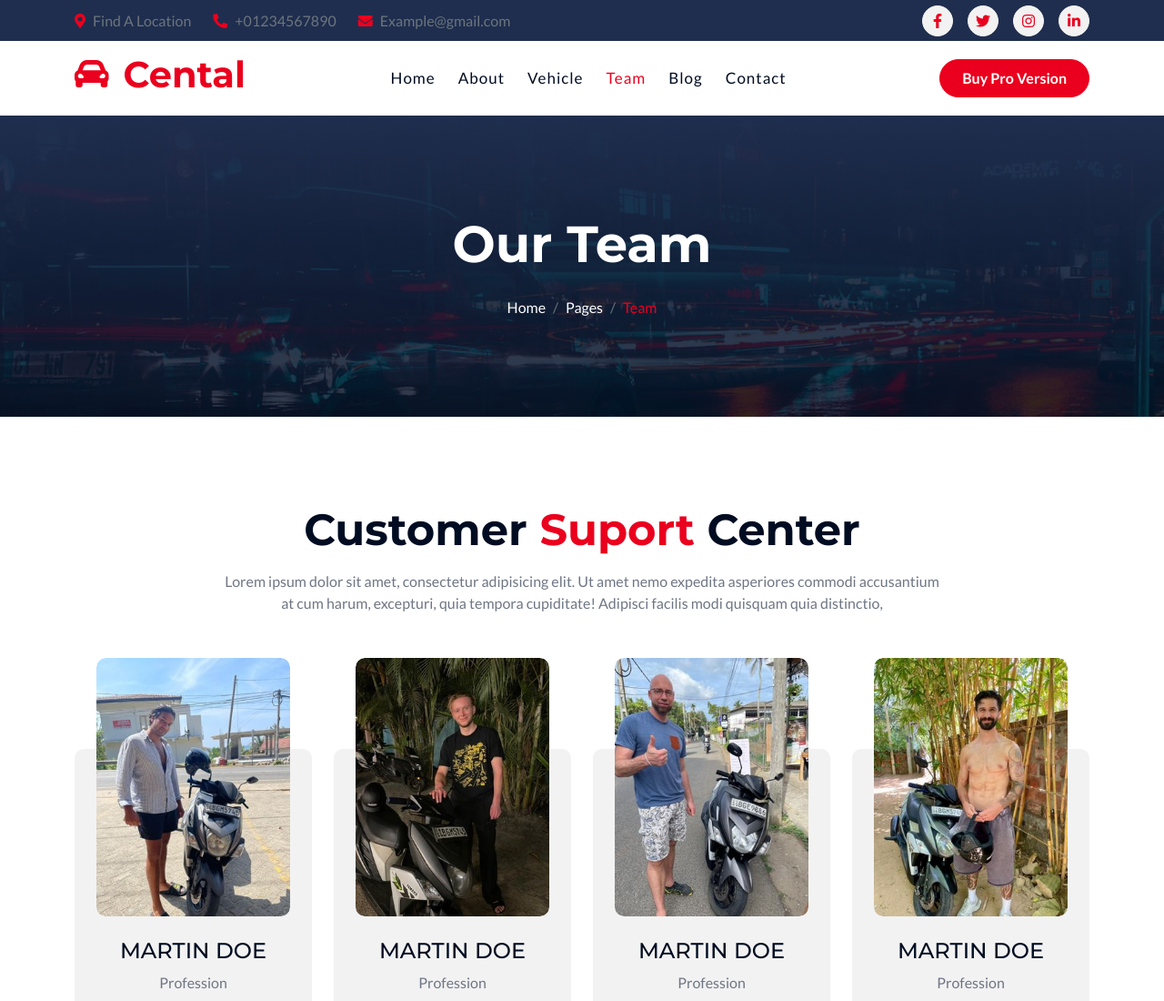
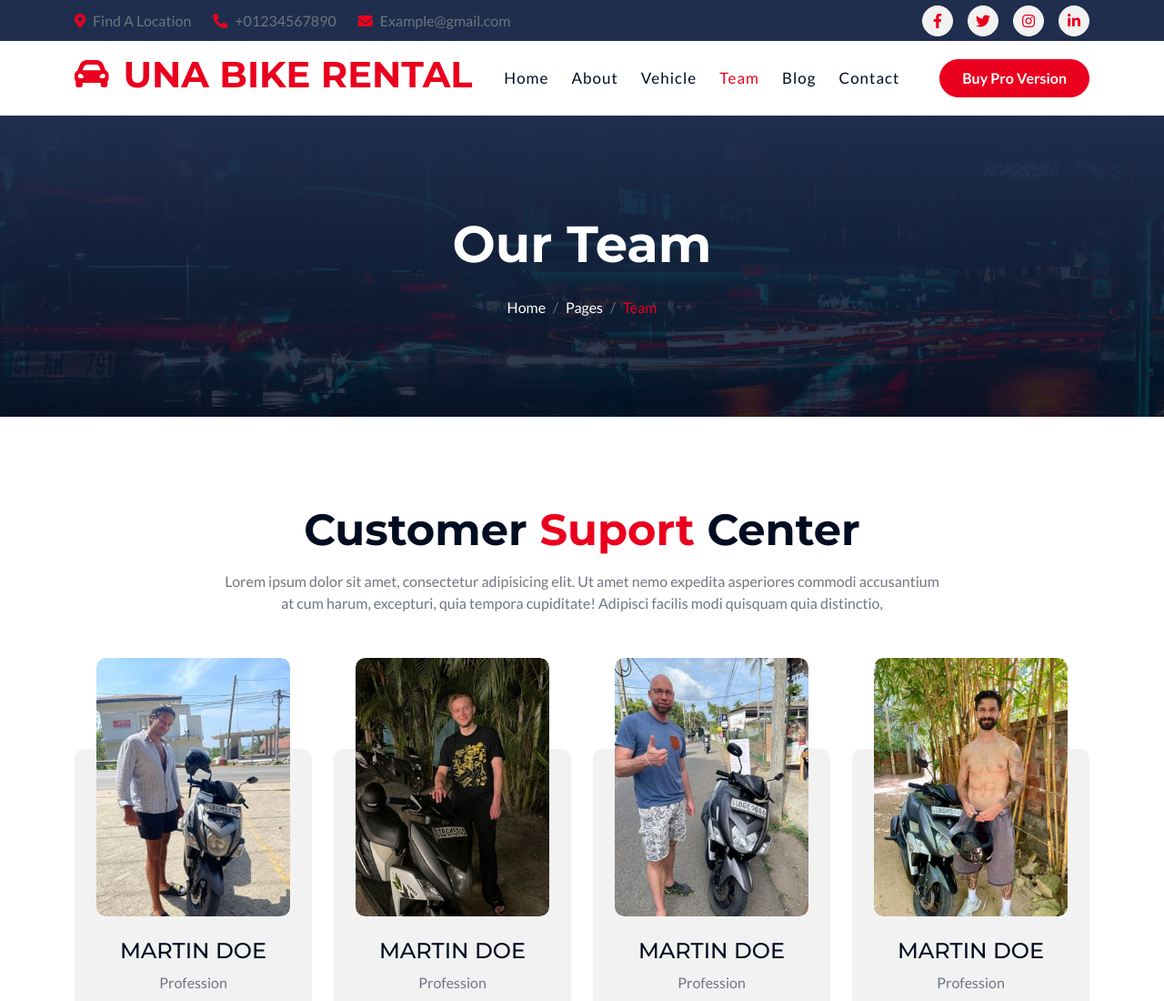
Before and after one commit to naflan222/unabikerent, a plain HTML site: page team.html in a window 1280 px wide. Shown: the top 1100 px of the page at 91% size. Drawn offline with nearby package versions, Linux system fonts and the light colour scheme.

Commit message:
Update rental contact details and correct template navigation/branding

```diff
--- a/team.html
+++ b/team.html
@@ -3,7 +3,7 @@
 
     <head>
         <meta charset="utf-8">
-        <title>Cental - Car Rent Website Template</title>
+        <title>UNA BIKE RENTAL - Car Rent Website Template</title>
         <meta content="width=device-width, initial-scale=1.0" name="viewport">
         <meta content="" name="keywords">
         <meta content="" name="description">
@@ -68,7 +68,7 @@
             <div class="container">
                 <nav class="navbar navbar-expand-lg navbar-light">
                     <a href="" class="navbar-brand p-0">
-                        <h1 class="display-6 text-primary"><i class="fas fa-car-alt me-3"></i></i>Cental</h1>
+                        <h1 class="display-6 text-primary"><i class="fas fa-car-alt me-3"></i></i>UNA BIKE RENTAL</h1>
                         <!-- <img src="img/logo.png" alt="Logo"> -->
                     </a>
                     <button class="navbar-toggler" type="button" data-bs-toggle="collapse" data-bs-target="#navbarCollapse">
```
